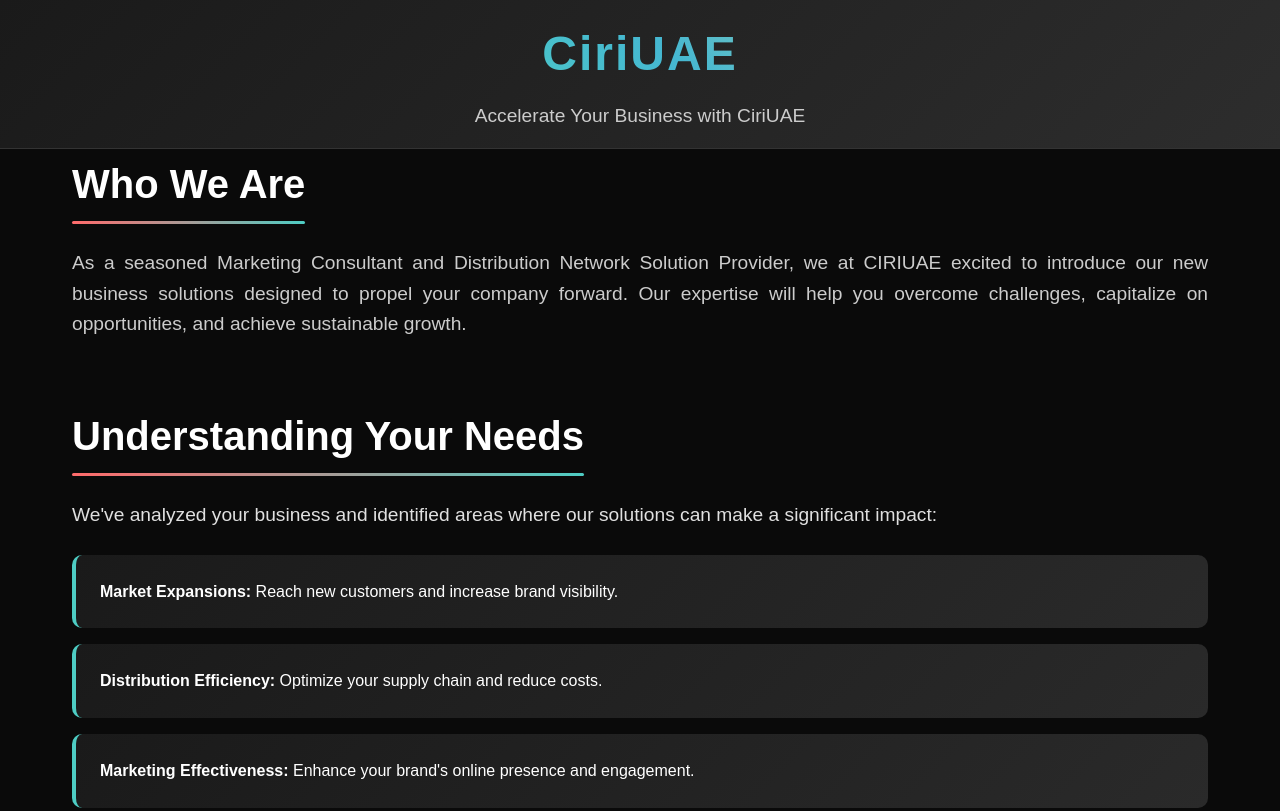
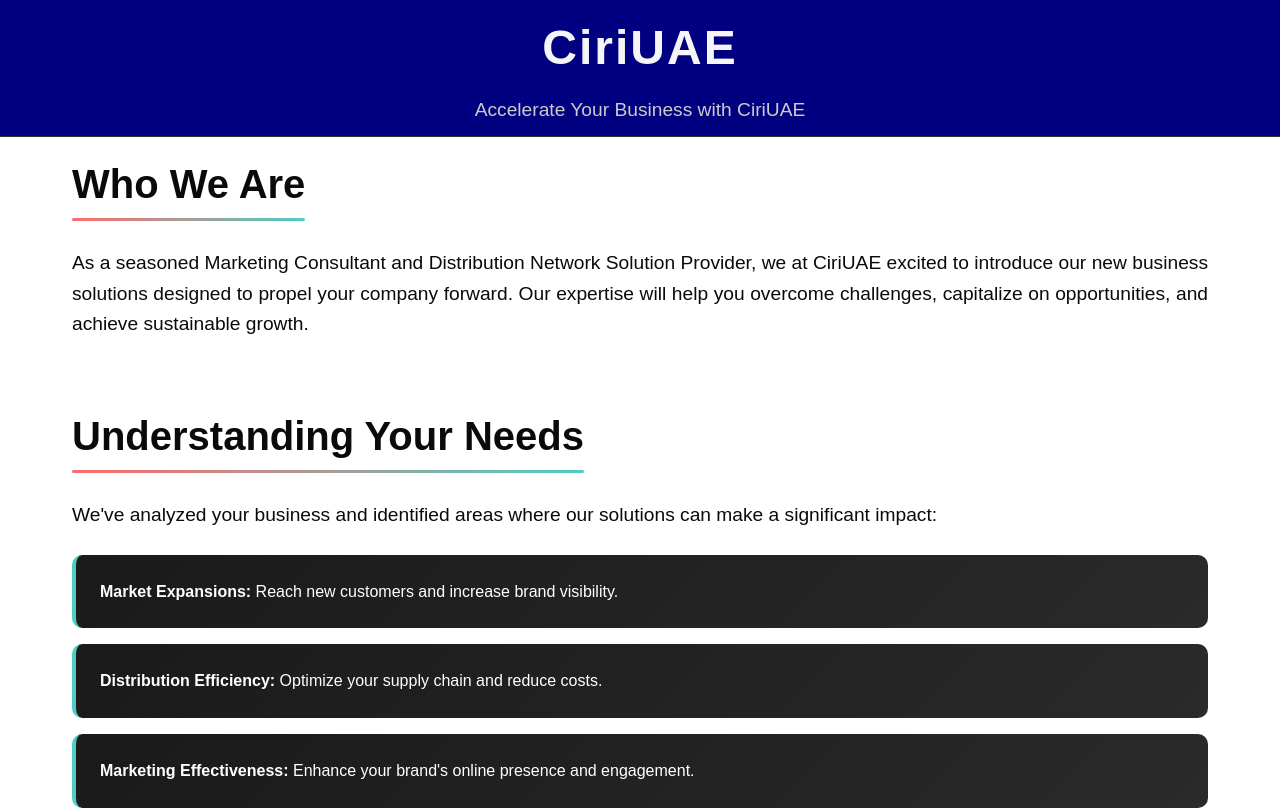
Before and after one commit to raushan-sinha/ciriuae-webpage, a plain HTML site: page index.html in a window 1280 px wide. Shown: the top 811 px of the page. Drawn offline with Linux system fonts and the light colour scheme.

Commit message:
Files Updated

```diff
--- a/index.html
+++ b/index.html
@@ -29,7 +29,7 @@
                     <div class="underline"></div>
                 </h2>
                 <p class="section-paragraph">
-                    As a seasoned Marketing Consultant and Distribution Network Solution Provider, we at CIRIUAE excited
+                    As a seasoned Marketing Consultant and Distribution Network Solution Provider, we at CiriUAE excited
                     to introduce our new business solutions designed to propel your company forward. Our expertise will
                     help you overcome challenges, capitalize on opportunities, and achieve sustainable growth.
                 </p>
@@ -139,7 +139,7 @@
         <section class="section cta-section">
             <div class="container">
                 <h2 class="section-heading">
-                    <span class="heading-text">Let's Get Started</span>
+                    <span class="cta-heading-text">Let's Get Started</span>
                     <div class="underline"></div>
                 </h2>
             </div>
--- a/style.css
+++ b/style.css
@@ -6,8 +6,8 @@
 
 body {
     font-family: "Arial", sans-serif;
-    background-color: #0a0a0a;
-    color: #ffffff;
+    background-color: #ffffff;
+    color: #0a0a0a;
     line-height: 1.6;
     overflow-x: hidden;
 }
@@ -18,11 +18,11 @@ body {
     top: 0;
     left: 0;
     right: 0;
-    background: linear-gradient(135deg, #1a1a1a 0%, #2d2d2d 100%);
+    background: navy;
     backdrop-filter: blur(10px);
     border-bottom: 1px solid #333;
     z-index: 1000;
-    padding: 1rem 0;
+    padding: 10px 20px;
 }
 
 .nav-container {
@@ -39,9 +39,9 @@ body {
 }
 
 .logo {
-    font-size: 2rem;
+    font-size: 1.5rem;
     font-weight: bold;
-    background: linear-gradient(45deg, #ff6b6b, #4ecdc4, #45b7d1, #96ceb4);
+    background: whitesmoke;
     background-size: 300% 300%;
     -webkit-background-clip: text;
     background-clip: text;
@@ -139,8 +139,8 @@ body {
     display: inline-block;
 }
 
-.heading-text {
-    font-size: 2.2rem;
+.cta-heading-text {
+    font-size: 2rem;
     font-weight: bold;
     color: #ffffff;
     position: relative;
@@ -149,7 +149,7 @@ body {
 
 .underline {
     position: absolute;
-    bottom: -8px;
+    bottom: -5px;
     left: 0;
     height: 3px;
     background: linear-gradient(90deg, #ff6b6b, #4ecdc4);
@@ -166,7 +166,7 @@ body {
 
 .section-paragraph {
     font-size: 1.1rem;
-    color: #cccccc;
+    color: #0a0a0a;
     margin-bottom: 1.5rem;
     text-align: justify;
 }
@@ -174,7 +174,7 @@ body {
 .intro-text {
     display: block;
     font-size: 1.1rem;
-    color: #e0e0e0;
+    color: #0a0a0a;
     margin-bottom: 1.5rem;
     font-weight: 500;
 }
@@ -186,6 +186,7 @@ body {
 
 .list-item {
     background: linear-gradient(135deg, #1a1a1a 0%, #2a2a2a 100%);
+    color: white;
     margin-bottom: 1rem;
     padding: 1.5rem;
     border-radius: 10px;
```
